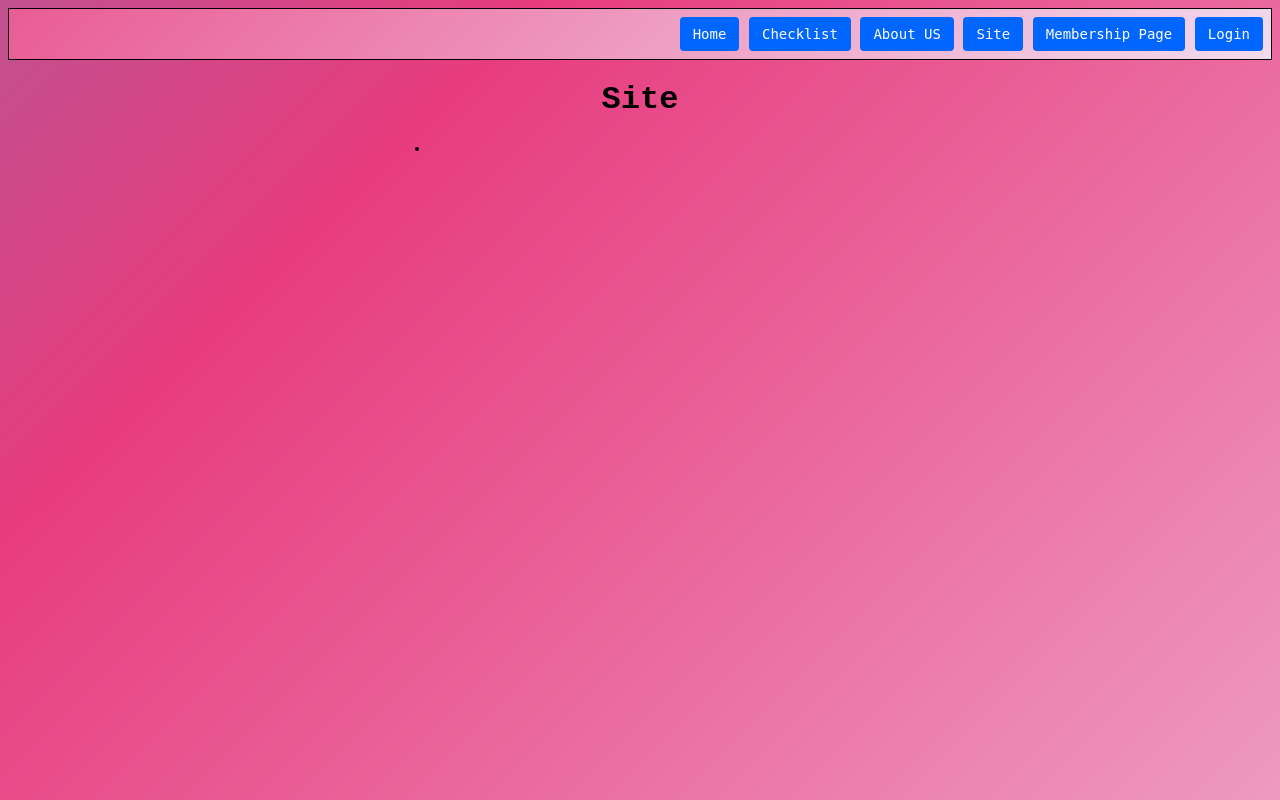
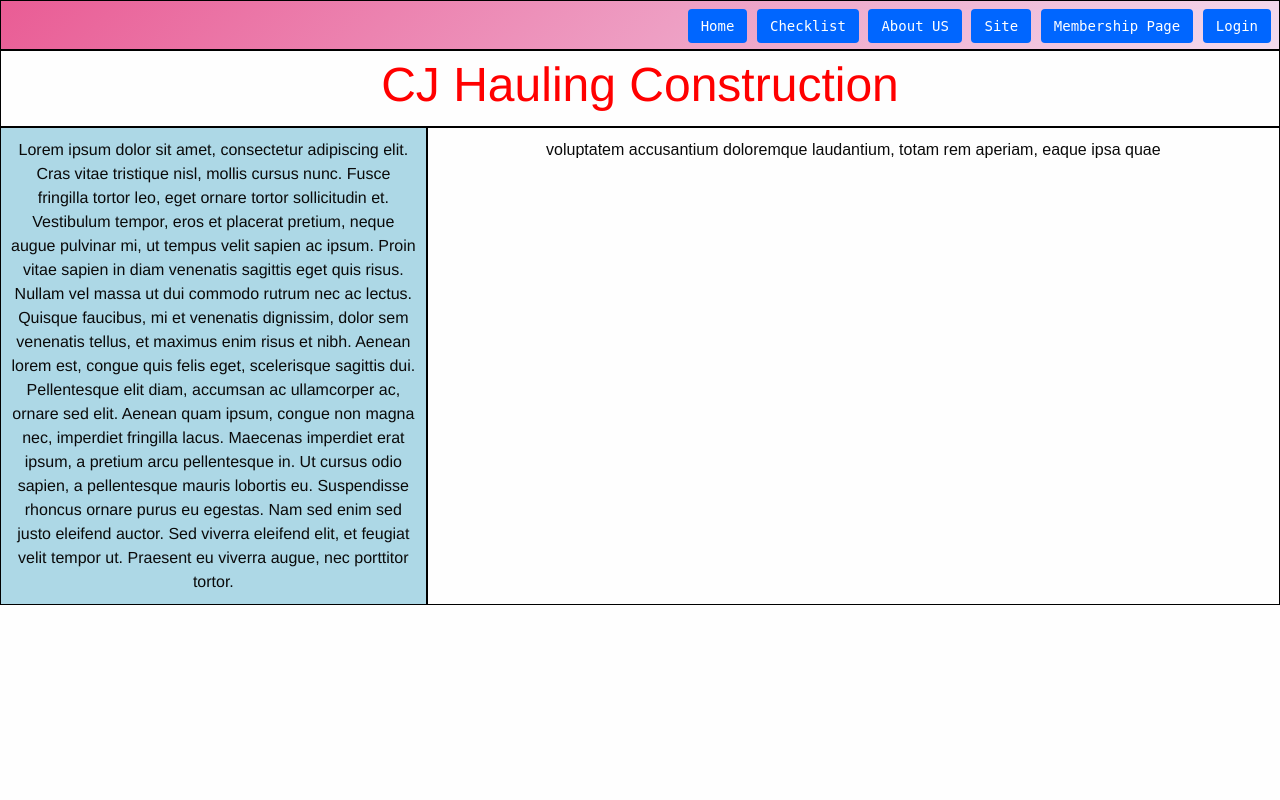
Before and after one commit to jairopian/webproject, a Flask app: page /site in a window 1280 px wide. Run offline with Flask 2, Linux system fonts and the light colour scheme; some libraries are stand-ins or nearby versions.

Commit message:
added site page info

```diff
--- a/static/homepage.css
+++ b/static/homepage.css
@@ -109,3 +109,20 @@ body {
         background-position: 0% 50%;
     }
 }
+
+
+
+#sidebar {
+    padding: 10px;
+    background: lightblue;
+}
+#body {
+    padding: 10px;
+}
+.nav {
+    margin: 10px;
+}
+
+#entire {
+    margin: 25px;
+}
--- a/templates/checklist.html
+++ b/templates/checklist.html
@@ -34,7 +34,7 @@
                 login page.</li>
             <li>Theme - Using my own theme I created</li>
             <li>General User – user: demouser password: ThisIsForWPClass</li>
-            <li>Javascript Usage- <a href={{ url_for('memberships') }} class="btnStack ">Membership Page</a>   used it on membership page to redirect to other page </li>
+            <li>Javascript Usage- <a href={{ url_for('memberships') }} class="btnStack ">Membership Page</a>   used it on membership page to redirect to other page- also used it on site page for grid - <a href={{ url_for('site') }} class="btnStack ">Site</a> </li>
             <li>Database Usage -<a href={{ url_for('memberships') }} class="btnStack ">Membership Page</a>  Used data base to store user name and password and also encrypt the password in it with
                 hash. Also pulled the current logged in use to pop up on membership page </li>
             <li>Ajax usage - <a href={{ url_for('index') }} class="btnStack ">Home</a>  used the buttons to fuction to other pages </li>
--- a/templates/site.html
+++ b/templates/site.html
@@ -3,6 +3,7 @@
 <head>
     <title>Site</title>
     <link rel="stylesheet" href="/static/homepage.css">
+    <link rel="stylesheet" href="https://cdnjs.cloudflare.com/ajax/libs/foundation/6.6.3/css/foundation.min.css">
 
 </head>
 
@@ -23,12 +24,22 @@
             </div>
         </nav>
     </div>
-    <div id="middleblock" >
-        <h1>Site</h1>
-        <ul>
-            <li></li>
-        </ul>
-    </div>
+
+        <div class="grid-x">
+            <div id=header class="cell small-12 medium-12 large-12 text-right">
+                <h1 style="color:red;" >CJ Hauling Construction</h1>
+
+            </div>
+        </div>
+        <div class="grid-x">
+            <div id=sidebar class="cell small-12 medium-4 large-4">
+            Lorem ipsum dolor sit amet, consectetur adipiscing elit. Cras vitae tristique nisl, mollis cursus nunc. Fusce fringilla tortor leo, eget ornare tortor sollicitudin et. Vestibulum tempor, eros et placerat pretium, neque augue pulvinar mi, ut tempus velit sapien ac ipsum. Proin vitae sapien in diam venenatis sagittis eget quis risus. Nullam vel massa ut dui commodo rutrum nec ac lectus. Quisque faucibus, mi et venenatis dignissim, dolor sem venenatis tellus, et maximus enim risus et nibh. Aenean lorem est, congue quis felis eget, scelerisque sagittis dui. Pellentesque elit diam, accumsan ac ullamcorper ac, ornare sed elit. Aenean quam ipsum, congue non magna nec, imperdiet fringilla lacus. Maecenas imperdiet erat ipsum, a pretium arcu pellentesque in. Ut cursus odio sapien, a pellentesque mauris lobortis eu. Suspendisse rhoncus ornare purus eu egestas. Nam sed enim sed justo eleifend auctor. Sed viverra eleifend elit, et feugiat velit tempor ut. Praesent eu viverra augue, nec porttitor tortor.
+            </div>
+            <div id=body class="cell small-12 medium-8 large-8">voluptatem accusantium doloremque laudantium, totam rem aperiam, eaque ipsa quae
+            </div>
+        </div>
+
+
 
 </body>
 
```
Also changed, not shown: templates/index.html (+14 -5 lines).
